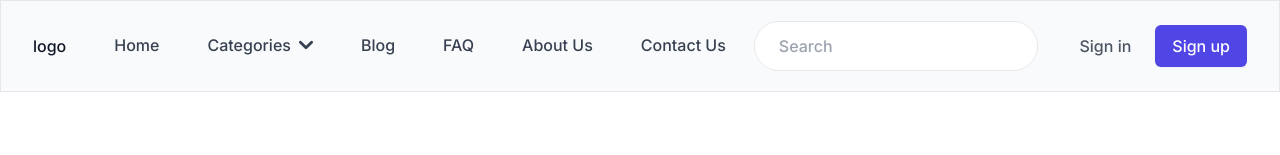
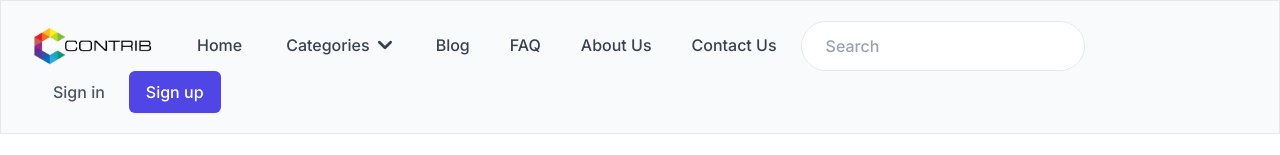
Before and after one commit to andrebc52/NextJS-Deals-Marketplace, a Next.js app: page /contact in a window 1280 px wide. Shown: the top 155 px of the page. Built offline with nearby package versions, Linux system fonts and the light colour scheme.

Commit message:
Header Update

```diff
--- a/app/components/Header.tsx
+++ b/app/components/Header.tsx
@@ -1,6 +1,7 @@
 "use client";
 
 import { useState, useEffect } from "react";
+import Image from "next/image";
 
 interface MenuItem {
   name: string;
@@ -48,7 +49,13 @@ const Header: React.FC = () => {
             href="/"
             className="flex items-center mb-5 font-medium text-gray-900 lg:w-auto lg:items-center lg:justify-center md:mb-0"
           >
-            logo
+            <Image
+              src="/images/contrib-logo.png"
+              alt=""
+              width={120}
+              height={50}
+              className=""
+            />
           </a>
           <nav className="ml-5">
             <div className="max-w-screen-xl flex flex-wrap items-center justify-between mx-auto px-4 py-1">
@@ -106,7 +113,7 @@ const Header: React.FC = () => {
                       ) : (
                         <a
                           href={item.href!}
-                          className="block py-2 px-3 text-gray-700 rounded hover:bg-gray-100"
+                          className="block py-2 px-2 text-gray-700 rounded hover:bg-gray-100"
                         >
                           {item.name}
                         </a>
```
Also changed, not shown: public/images/contrib-logo.png (added).
